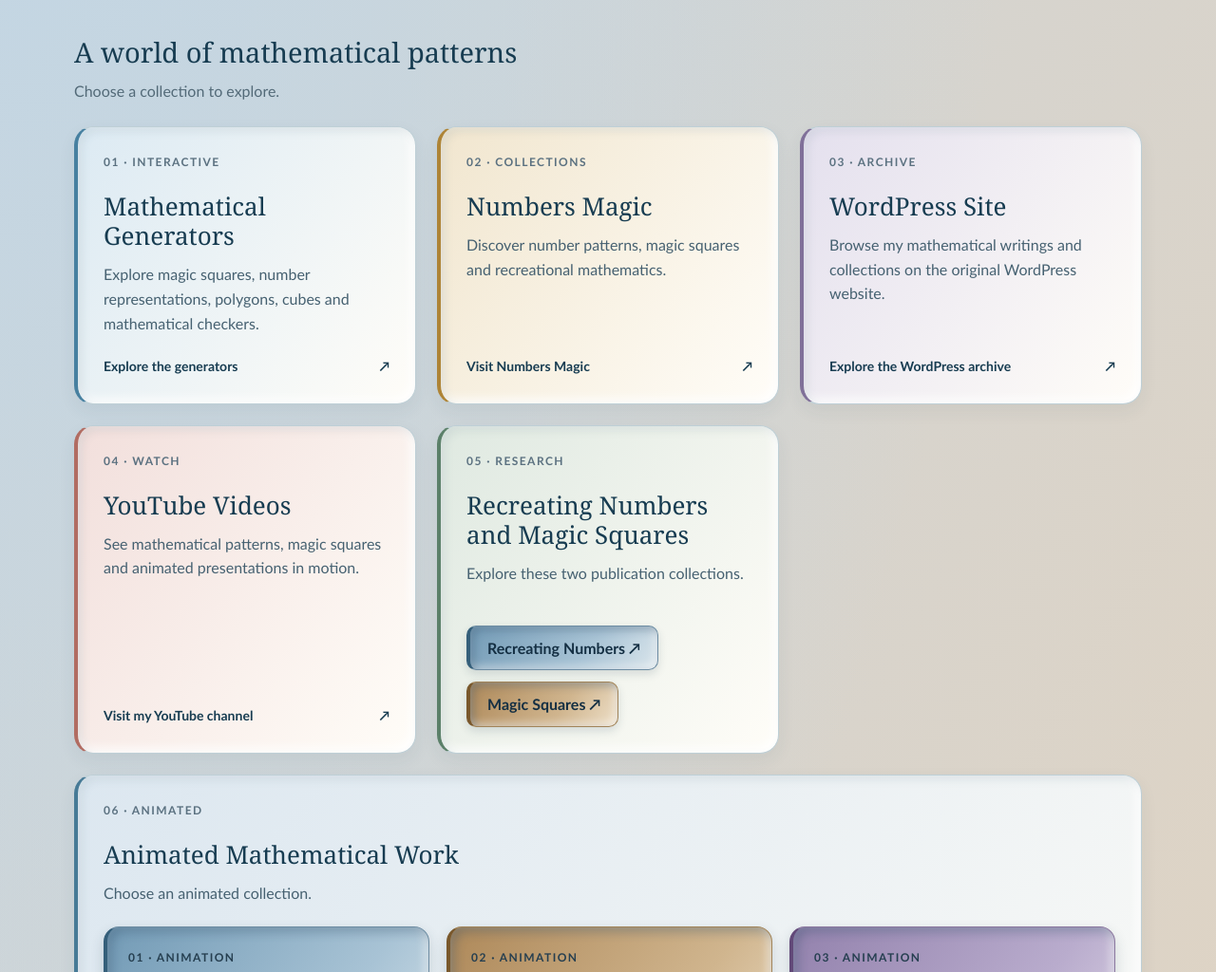
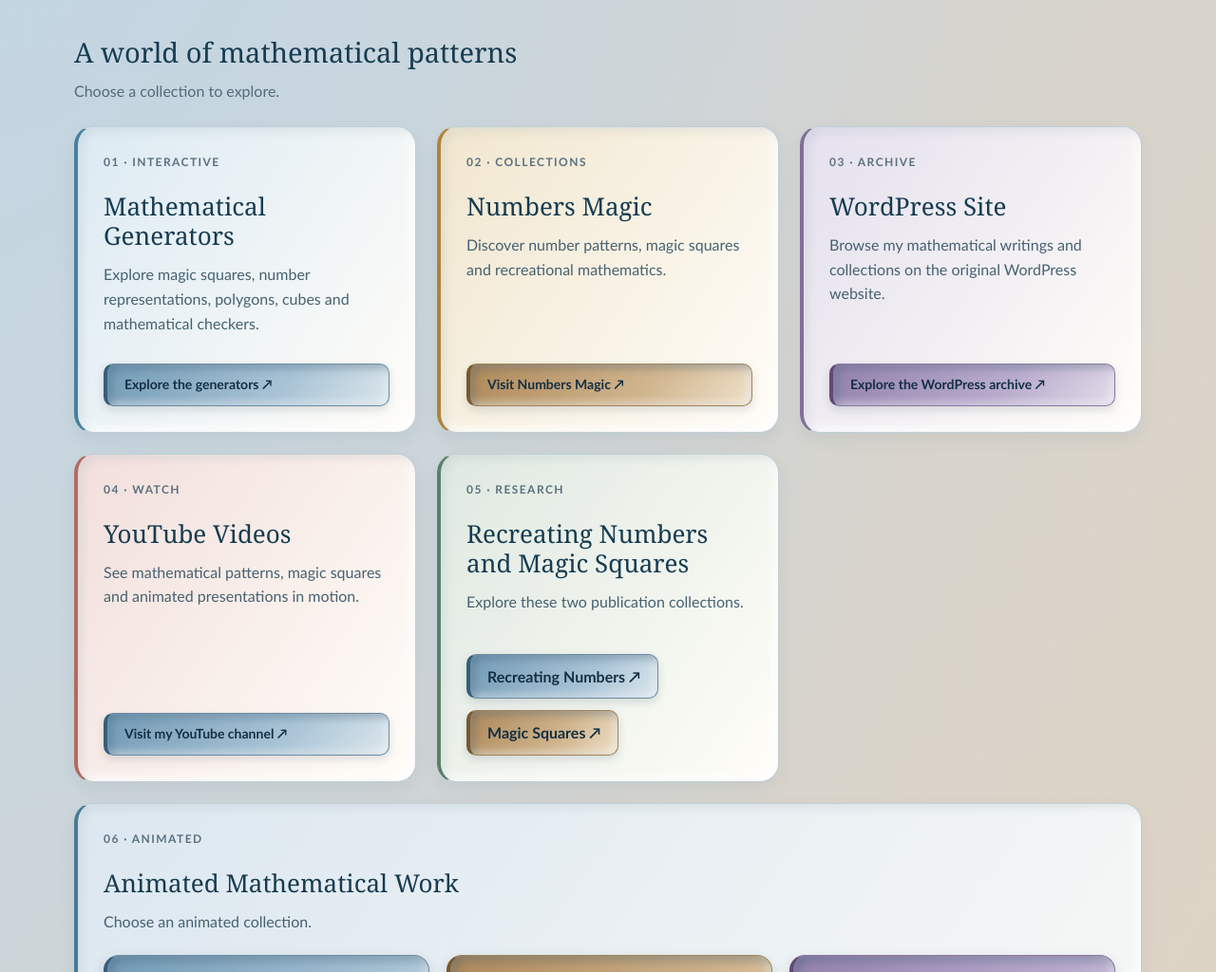
Before and after one commit to Ijtaneja/Ijtaneja.github.io, a plain HTML site: page index.html in a window 1280 px wide. Shown: the part 525-1549 px from the top of the page at 95% size. Drawn offline with Linux system fonts and the light colour scheme.

Commit message:
Give cards 01–04 matching dark gradient mini link cards

```diff
--- a/index.html
+++ b/index.html
@@ -25,6 +25,10 @@ header{grid-template-columns:minmax(0,1fr) 280px;min-height:330px}.motif{text-al
 .publication-links a:nth-child(3n+2){background:linear-gradient(125deg,#ae895a 0%,#d0b58e 62%,#eee0c9 100%);border-color:#a18459;border-left-color:#79582c}
 .publication-links a:nth-child(3n){background:linear-gradient(125deg,#9382ad 0%,#b9accd 62%,#e2dbe9 100%);border-color:#8b789f;border-left-color:#624979}
 .publication-links a:hover{border-color:#304e65;box-shadow:inset 4px 4px 9px #304f6a55,inset -3px -3px 8px #ffffff80,0 6px 14px #243f5038}
+
+.primary-card-link{margin-top:auto;padding-top:8px}.primary-card-link a{display:flex;justify-content:space-between;align-items:center;gap:12px;width:100%;font-size:14px}.primary-card-link a span{margin-left:auto}
+.cards>section.card:nth-child(2) .primary-card-link a{background:linear-gradient(125deg,#ae895a 0%,#d0b58e 62%,#eee0c9 100%);border-color:#a18459;border-left-color:#79582c}
+.cards>section.card:nth-child(3) .primary-card-link a{background:linear-gradient(125deg,#9382ad 0%,#b9accd 62%,#e2dbe9 100%);border-color:#8b789f;border-left-color:#624979}
 </style>
 </head>
 <body>
@@ -36,10 +40,10 @@ header{grid-template-columns:minmax(0,1fr) 280px;min-height:330px}.motif{text-al
 <nav aria-label="Homepage navigation"><a href="#explore">Explore my work</a><a href="#main-publications-title">Recreating Numbers &amp; Magic Squares</a><a href="#publications">More Publications</a><a href="https://ijtaneja.github.io/mathematical-generators/">Open generators ↗</a></nav>
 <section id="explore" aria-labelledby="explore-title"><h2 id="explore-title">A world of mathematical patterns</h2><p class="intro">Choose a collection to explore.</p>
 <div class="cards">
-<a class="card" href="https://ijtaneja.github.io/mathematical-generators/"><span class="number">01 · INTERACTIVE</span><h3>Mathematical<br>Generators</h3><p>Explore magic squares, number representations, polygons, cubes and mathematical checkers.</p><span class="open">Explore the generators <span aria-hidden="true">↗</span></span></a>
-<a class="card" style="--wash:#f1e6cf;--accent:#ae8436" href="https://numbers-magic.com/"><span class="number">02 · COLLECTIONS</span><h3>Numbers Magic</h3><p>Discover number patterns, magic squares and recreational mathematics.</p><span class="open">Visit Numbers Magic <span aria-hidden="true">↗</span></span></a>
-<a class="card" style="--wash:#e4e0ee;--accent:#807099" href="https://inderjtaneja.wordpress.com/"><span class="number">03 · ARCHIVE</span><h3>WordPress Site</h3><p>Browse my mathematical writings and collections on the original WordPress website.</p><span class="open">Explore the WordPress archive <span aria-hidden="true">↗</span></span></a>
-<a class="card" style="--wash:#f2dfdc;--accent:#b16c62" href="https://www.youtube.com/@ijtaneja"><span class="number">04 · WATCH</span><h3>YouTube Videos</h3><p>See mathematical patterns, magic squares and animated presentations in motion.</p><span class="open">Visit my YouTube channel <span aria-hidden="true">↗</span></span></a>
+<section class="card" ><span class="number">01 · INTERACTIVE</span><h3>Mathematical<br>Generators</h3><p>Explore magic squares, number representations, polygons, cubes and mathematical checkers.</p><div class="publication-links primary-card-link"><a href="https://ijtaneja.github.io/mathematical-generators/">Explore the generators ↗</a></div></section>
+<section class="card" style="--wash:#f1e6cf;--accent:#ae8436" ><span class="number">02 · COLLECTIONS</span><h3>Numbers Magic</h3><p>Discover number patterns, magic squares and recreational mathematics.</p><div class="publication-links primary-card-link"><a href="https://numbers-magic.com/">Visit Numbers Magic ↗</a></div></section>
+<section class="card" style="--wash:#e4e0ee;--accent:#807099" ><span class="number">03 · ARCHIVE</span><h3>WordPress Site</h3><p>Browse my mathematical writings and collections on the original WordPress website.</p><div class="publication-links primary-card-link"><a href="https://inderjtaneja.wordpress.com/">Explore the WordPress archive ↗</a></div></section>
+<section class="card" style="--wash:#f2dfdc;--accent:#b16c62" ><span class="number">04 · WATCH</span><h3>YouTube Videos</h3><p>See mathematical patterns, magic squares and animated presentations in motion.</p><div class="publication-links primary-card-link"><a href="https://www.youtube.com/@ijtaneja">Visit my YouTube channel ↗</a></div></section>
 <section class="card" style="--wash:#dfe9e1;--accent:#5b8069" aria-labelledby="main-publications-title"><span class="number">05 · RESEARCH</span><h3 id="main-publications-title">Recreating Numbers and Magic Squares</h3><p>Explore these two publication collections.</p><div class="publication-links"><a href="https://numbers-magic.com/recreation-of-numbers/">Recreating Numbers ↗</a><a href="https://numbers-magic.com/magic-squares/">Magic Squares ↗</a></div></section>
 <section class="card animated-work" aria-labelledby="animated-work-title" style="--wash:#dce7f0;--accent:#477a96"><span class="number">06 · ANIMATED</span><h3 id="animated-work-title">Animated Mathematical Work</h3><p>Choose an animated collection.</p><div class="animation-card-grid"><a class="animation-card" href="https://ijtaneja.github.io/mathematical-generators/#animated-semi-selfie-numbers"><span class="number">01 · ANIMATION</span><h4>Animated Semi-Selfie Numbers, Patterns and Reverse Patterns</h4><span class="open">Open animation <span aria-hidden="true">↗</span></span></a>
 <a class="animation-card" href="https://ijtaneja.github.io/mathematical-generators/#animated-square-sum-cycles"><span class="number">02 · ANIMATION</span><h4>Animated Square-Sum Cycles</h4><span class="open">Open animation <span aria-hidden="true">↗</span></span></a>
```
